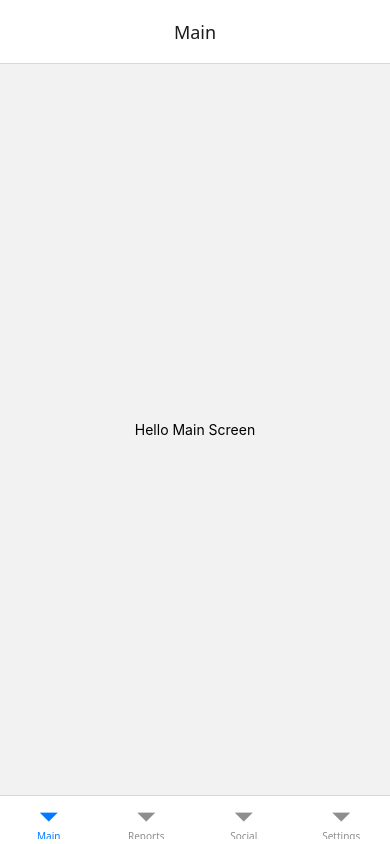
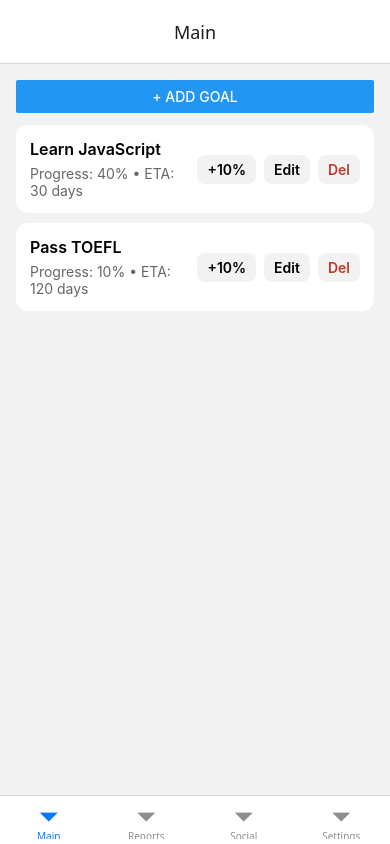
Before and after one commit to shihjonathan0302/SP2025, a React Native app: screen /Main in a window 390 px wide. Built offline with nearby package versions, Linux system fonts and the light colour scheme.

Commit message:
simple main screen
add goal

```diff
--- a/screens/MainScreen.js
+++ b/screens/MainScreen.js
@@ -1,18 +1,187 @@
-import React from 'react';
-import { View, Text, StyleSheet } from 'react-native';
+// screens/MainScreen.js
+import React, { useState } from 'react';
+import {
+  View,
+  Text,
+  FlatList,
+  Button,
+  Modal,
+  TextInput,
+  StyleSheet,
+  TouchableOpacity,
+  Alert,
+} from 'react-native';
 
 export default function MainScreen() {
+  // 目標清單（本機 state）
+  const [goals, setGoals] = useState([
+    { id: '1', title: 'Learn JavaScript', progress: 40, etaDays: 30 },
+    { id: '2', title: 'Pass TOEFL', progress: 10, etaDays: 120 },
+  ]);
+
+  // 表單 / Modal 狀態
+  const [modalVisible, setModalVisible] = useState(false);
+  const [mode, setMode] = useState('add'); // 'add' | 'edit'
+  const [editingId, setEditingId] = useState(null);
+
+  // 表單欄位
+  const [title, setTitle] = useState('');
+  const [etaDays, setEtaDays] = useState('');
+
+  // 開啟「新增」表單
+  const openAdd = () => {
+    setMode('add');
+    setEditingId(null);
+    setTitle('');
+    setEtaDays('');
+    setModalVisible(true);
+  };
+
+  // 開啟「編輯」表單
+  const openEdit = (goal) => {
+    setMode('edit');
+    setEditingId(goal.id);
+    setTitle(goal.title);
+    setEtaDays(String(goal.etaDays ?? ''));
+    setModalVisible(true);
+  };
+
+  // 儲存（新增或編輯）
+  const saveGoal = () => {
+    const trimmed = title.trim();
+    if (!trimmed) {
+      Alert.alert('請輸入目標名稱');
+      return;
+    }
+    const eta = etaDays === '' ? undefined : Math.max(0, parseInt(etaDays, 10) || 0);
+
+    if (mode === 'add') {
+      const newGoal = {
+        id: String(Date.now()),
+        title: trimmed,
+        progress: 0,
+        etaDays: eta ?? 30,
+      };
+      setGoals((prev) => [newGoal, ...prev]);
+    } else if (mode === 'edit' && editingId) {
+      setGoals((prev) =>
+        prev.map((g) =>
+          g.id === editingId ? { ...g, title: trimmed, etaDays: eta ?? g.etaDays } : g
+        )
+      );
+    }
+
+    // 關閉表單
+    setModalVisible(false);
+    setEditingId(null);
+    setTitle('');
+    setEtaDays('');
+  };
+
+  // 刪除
+  const deleteGoal = (id) => {
+    Alert.alert('刪除目標', '確定要刪除嗎？', [
+      { text: '取消' },
+      {
+        text: '刪除',
+        style: 'destructive',
+        onPress: () => setGoals((prev) => prev.filter((g) => g.id !== id)),
+      },
+    ]);
+  };
+
+  // （可選）快速調整進度：+10%
+  const bumpProgress = (id) => {
+    setGoals((prev) =>
+      prev.map((g) =>
+        g.id === id ? { ...g, progress: Math.min(100, g.progress + 10) } : g
+      )
+    );
+  };
+
+  const renderItem = ({ item }) => (
+    <View style={styles.card}>
+      <View style={{ flex: 1 }}>
+        <Text style={styles.title}>{item.title}</Text>
+        <Text style={styles.meta}>
+          Progress: {item.progress}% • ETA: {item.etaDays} days
+        </Text>
+      </View>
+
+      <View style={styles.actions}>
+        <TouchableOpacity onPress={() => bumpProgress(item.id)} style={styles.actionBtn}>
+          <Text style={styles.actionTxt}>+10%</Text>
+        </TouchableOpacity>
+        <TouchableOpacity onPress={() => openEdit(item)} style={styles.actionBtn}>
+          <Text style={styles.actionTxt}>Edit</Text>
+        </TouchableOpacity>
+        <TouchableOpacity onPress={() => deleteGoal(item.id)} style={styles.actionBtn}>
+          <Text style={[styles.actionTxt, { color: '#c0392b' }]}>Del</Text>
+        </TouchableOpacity>
+      </View>
+    </View>
+  );
+
   return (
     <View style={styles.container}>
-      <Text>Hello Main Screen</Text>
+      <Button title="+ Add Goal" onPress={openAdd} />
+      <FlatList
+        data={goals}
+        keyExtractor={(item) => item.id}
+        renderItem={renderItem}
+        style={{ marginTop: 12 }}
+        ListEmptyComponent={<Text style={{ textAlign: 'center', marginTop: 20 }}>尚無目標</Text>}
+      />
+
+      <Modal visible={modalVisible} transparent animationType="slide">
+        <View style={styles.modalWrap}>
+          <View style={styles.modalCard}>
+            <Text style={styles.modalTitle}>{mode === 'add' ? 'New Goal' : 'Edit Goal'}</Text>
+
+            <TextInput
+              placeholder="Goal title"
+              value={title}
+              onChangeText={setTitle}
+              style={styles.input}
+            />
+
+            <TextInput
+              placeholder="ETA (days)"
+              value={etaDays}
+              onChangeText={setEtaDays}
+              keyboardType="number-pad"
+              style={styles.input}
+            />
+
+            <View style={{ flexDirection: 'row', gap: 10, justifyContent: 'flex-end' }}>
+              <Button title="Cancel" onPress={() => setModalVisible(false)} />
+              <Button title="Save" onPress={saveGoal} />
+            </View>
+          </View>
+        </View>
+      </Modal>
     </View>
   );
 }
 
 const styles = StyleSheet.create({
-  container: {
-    flex: 1,
-    alignItems: 'center',
-    justifyContent: 'center',
+  container: { padding: 16, flex: 1 },
+  card: {
+    padding: 14,
+    backgroundColor: '#fff',
+    borderRadius: 12,
+    marginBottom: 10,
+    elevation: 1,
+    flexDirection: 'row',
+    gap: 10,
   },
+  title: { fontSize: 16, fontWeight: '600' },
+  meta: { marginTop: 6, color: '#666' },
+  actions: { flexDirection: 'row', alignItems: 'center', gap: 8 },
+  actionBtn: { paddingVertical: 6, paddingHorizontal: 10, backgroundColor: '#f2f2f2', borderRadius: 8 },
+  actionTxt: { fontWeight: '600' },
+  modalWrap: { flex: 1, backgroundColor: 'rgba(0,0,0,0.25)', justifyContent: 'center', padding: 16 },
+  modalCard: { backgroundColor: '#fff', borderRadius: 16, padding: 16 },
+  modalTitle: { fontSize: 18, fontWeight: '700', marginBottom: 8 },
+  input: { borderWidth: 1, borderColor: '#ddd', padding: 10, borderRadius: 10, marginBottom: 10 },
 });
```
Also changed, not shown: App.js (+0 -7 lines), 1 other file (tests, documents, lock files or other folders).
